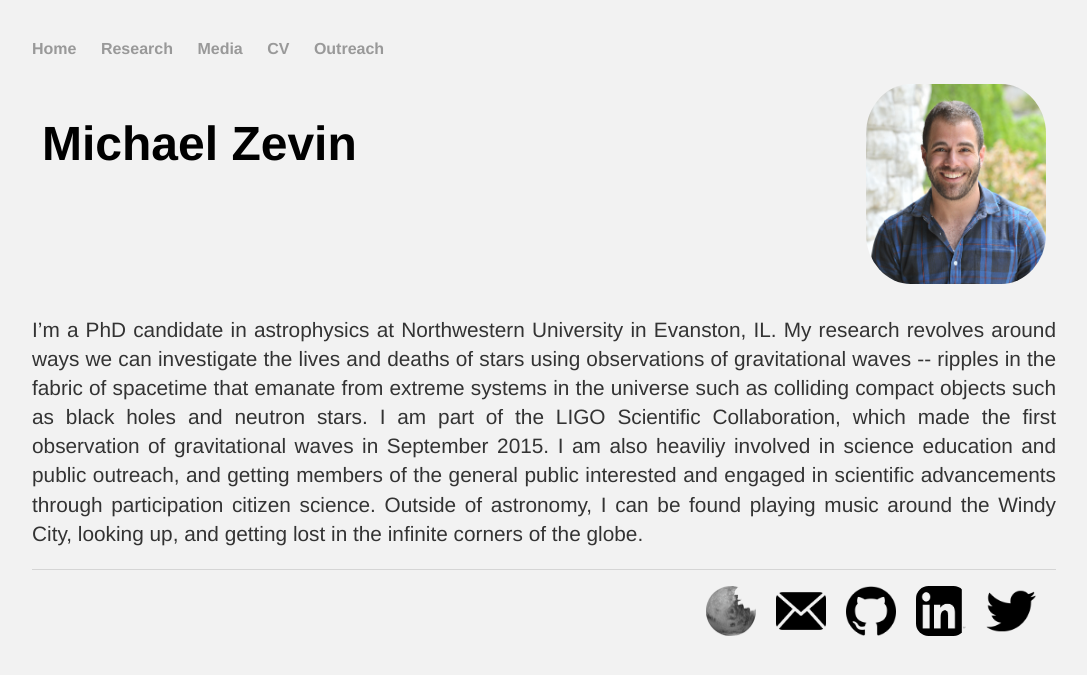
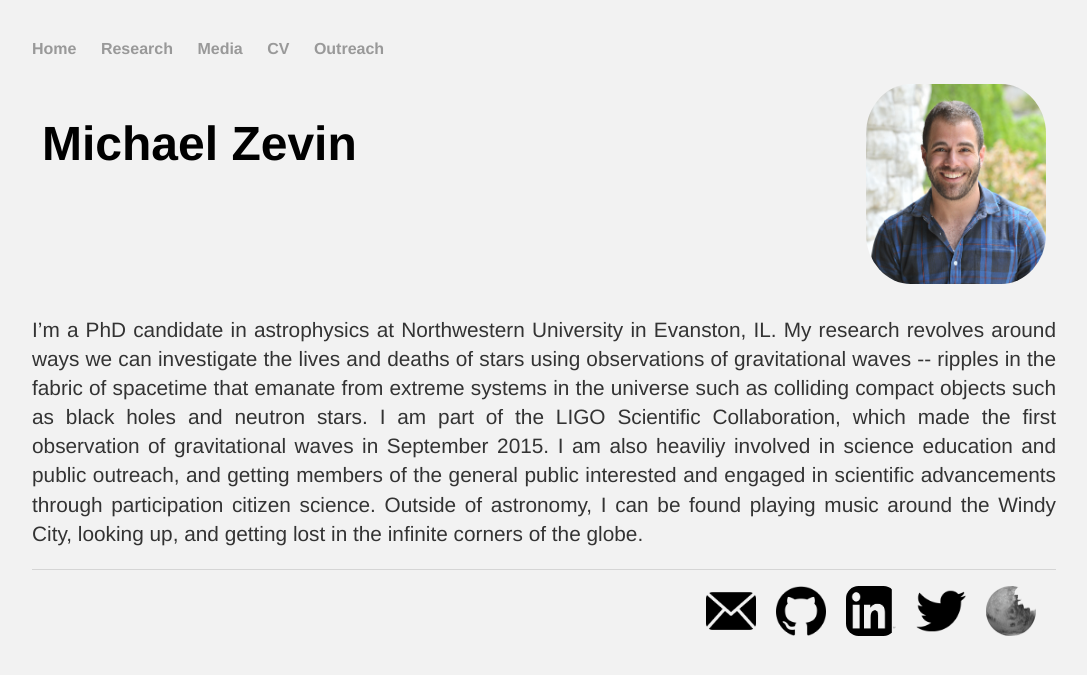
Before and after one commit to michaelzevin/michaelzevin.github.io, a Jekyll site: the page built from index.html, in a window 1280 px wide. Shown: the top 675 px of the page, without its empty margins (8-1095 px from the left). Built offline with Jekyll 4.4.1, drawn with Linux system fonts in a browser that asks for light colours.

Commit message:
added link to astrobites

```diff
--- a/_layouts/default.html
+++ b/_layouts/default.html
@@ -35,6 +35,11 @@
 
 		<footer>
 			<ul>
+				<li style="float:right; margin: 0px;">
+					<a href="https://astrobites.org/author/mzevin/">
+						<img src="/assets/astrobites.png" width="50" height="50" style="margin-right: 20px;border-radius:0%!important">
+					</a>
+				</li>
 			  	<li style="float:right; margin: 0px;">
 					<a href="https://twitter.com/spacedontwait">
 						<img src="/assets/twitter.png" width="50" height="50" style="margin-right: 20px">
@@ -55,11 +60,6 @@
 						<img src="/assets/email.png" width="50" height="50" style="margin-right: 20px;border-radius:0%!important">
 					</a>
 				</li>
-				<li style="float:right; margin: 0px;">
-					<a href="mailto:zevin@u.northwestern.edu">
-						<img src="/assets/astrobites.png" width="50" height="50" style="margin-right: 20px;border-radius:0%!important">
-					</a>
-				</li>
 			</ul>
 		</footer>
 	</body>
```
